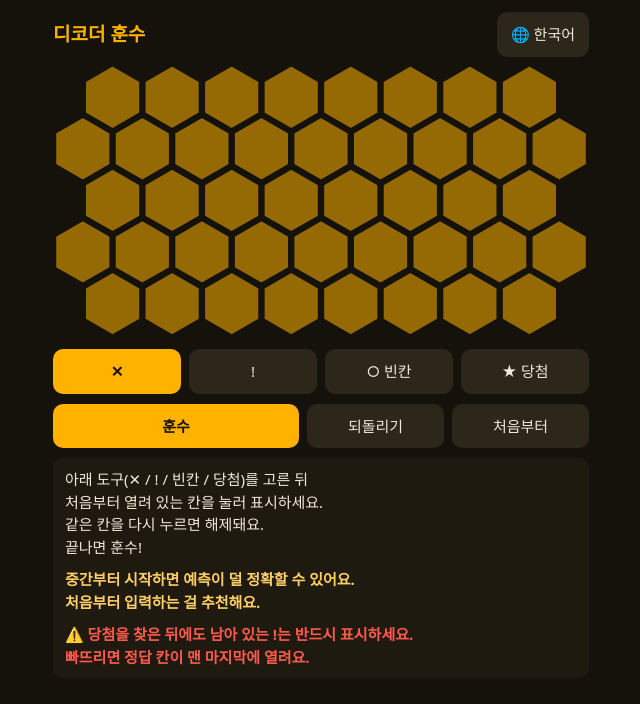
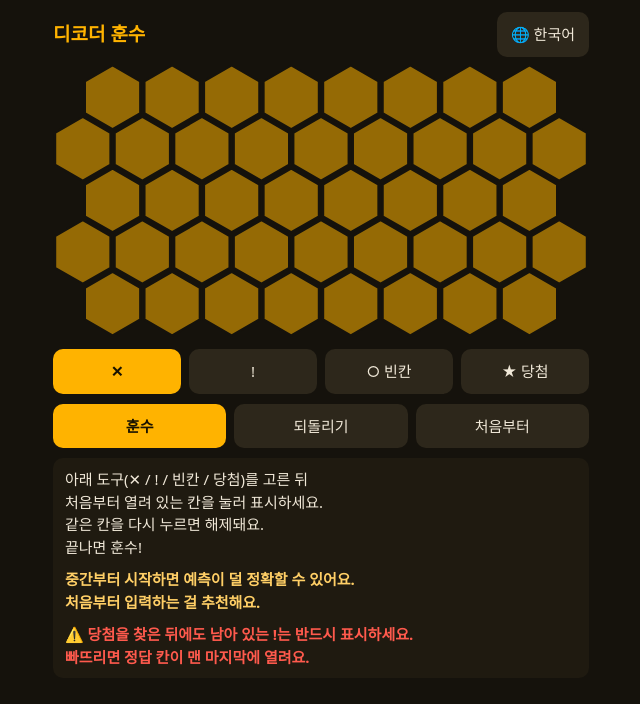
Before and after one commit to seilsci/decoder-helper, a plain HTML site: page index.html in a window 1280 px wide. Shown: the whole page, without its empty margins (319-959 px from the left). Drawn offline with Linux system fonts and the light colour scheme.

Commit message:
Add files via upload

```diff
--- a/index.html
+++ b/index.html
@@ -14,6 +14,7 @@ button.p{background:#ffb300;color:#1a1300;font-weight:700}
 .row{display:flex;gap:8px;margin:10px 0}
 .row button{flex:1}
 .row button.p{flex:2}
+.row.eq button,.row.eq button.p{flex:1 1 0;min-width:0}
 svg{width:100%;height:auto;display:block;touch-action:manipulation}
 polygon{stroke:#15120c;stroke-width:1.5;cursor:pointer}
 #msg{min-height:4.6em;background:#1f1a10;border-radius:10px;padding:10px 12px}
@@ -36,7 +37,7 @@ html[lang=ko] #msg{word-break:keep-all}#msg{overflow-wrap:break-word}
 <header><h1 id="ti"></h1><button data-a="lang" id="lg"></button></header>
 <svg id="bd" viewBox="0 0 360 186"></svg>
 <div class="row" id="tl"></div>
-<div class="row"><button class="p" data-a="hint" id="bh"></button><button data-a="undo" id="bu"></button><button data-a="reset" id="br"></button></div>
+<div class="row eq"><button class="p" data-a="hint" id="bh"></button><button data-a="undo" id="bu"></button><button data-a="reset" id="br"></button></div>
 <div id="msg"></div>
 <p><small id="cn"></small></p>
 </main>
@@ -214,7 +215,7 @@ function render(){
  const nt='';
  if(!play)m=brk(t.tip0)+`<div class="st">${(t.st||L.en.st).replace(/([.。।])\s*/,'$1<br>')}</div>`+W();
  else if(S.busy)m=t.calc;
- else if(PQ.length)m=`<b>${LB(t,PQ[0])}</b> — ${t.qn||L.en.qn}<div class="row"><button data-a="Q:b">${t.b}</button><button class="p" data-a="Q:h">${t.h}</button></div>`;
+ else if(PQ.length)m=`<b>${LB(t,PQ[0])}</b> — ${t.qn||L.en.qn}<div class="row eq"><button data-a="Q:b">${t.b}</button><button class="p" data-a="Q:h">${t.h}</button></div>`;
  else if(S.imp)m=F(t[{many:'need4',noplace:'nopl',fin3:'fin3'}[S.imp.k]]||L.en[{many:'need4',noplace:'nopl',fin3:'fin3'}[S.imp.k]],{n:S.imp.n})+(CF.length?`<div class="nt2">${CF.map(i=>LB(t,i)).join(' · ')}</div>`:'');
  else if(found().length==3)m=t.done;
  else if(S.sel!=null){const q=C[S.sel];
```
